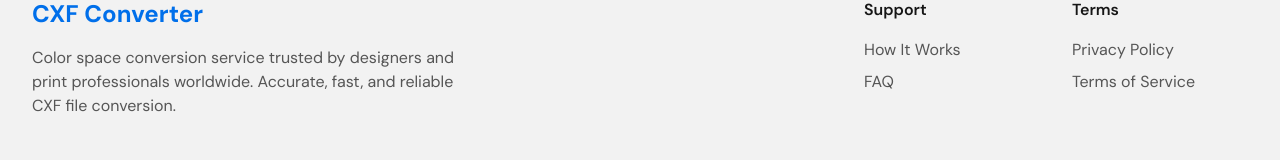
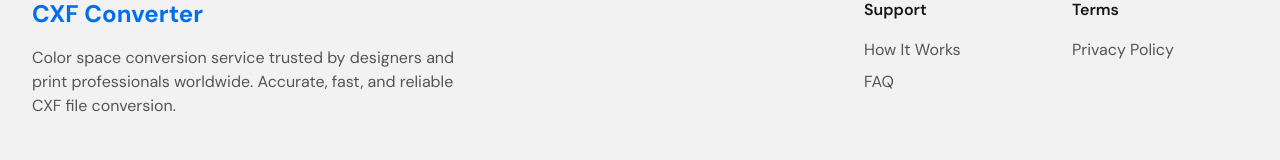
Before and after one commit to s1avvo/cxf-converter, a Next.js app: page / in a window 1280 px wide. Shown: the part 1842-2002 px from the top of the page. Built offline with nearby package versions, Linux system fonts and the light colour scheme; no server answers.

Commit message:
ref: update footer links

```diff
--- a/src/ui/footer.tsx
+++ b/src/ui/footer.tsx
@@ -7,11 +7,11 @@ const sections = [
 		links: [
 			{
 				label: "How It Works",
-				href: "https://cxf-converter.vercel.app/#how-it-works",
+				href: "#how-it-works",
 			},
 			{
 				label: "FAQ",
-				href: "https://cxf-converter.vercel.app/#faq",
+				href: "#faq",
 			},
 		],
 	},
@@ -20,11 +20,7 @@ const sections = [
 		links: [
 			{
 				label: "Privacy Policy",
-				href: "https://cxf-converter.vercel.app/privacy-policy",
-			},
-			{
-				label: "Terms of Service",
-				href: "https://cxf-converter.vercel.app/terms-of-service",
+				href: "/policy",
 			},
 		],
 	},
```
